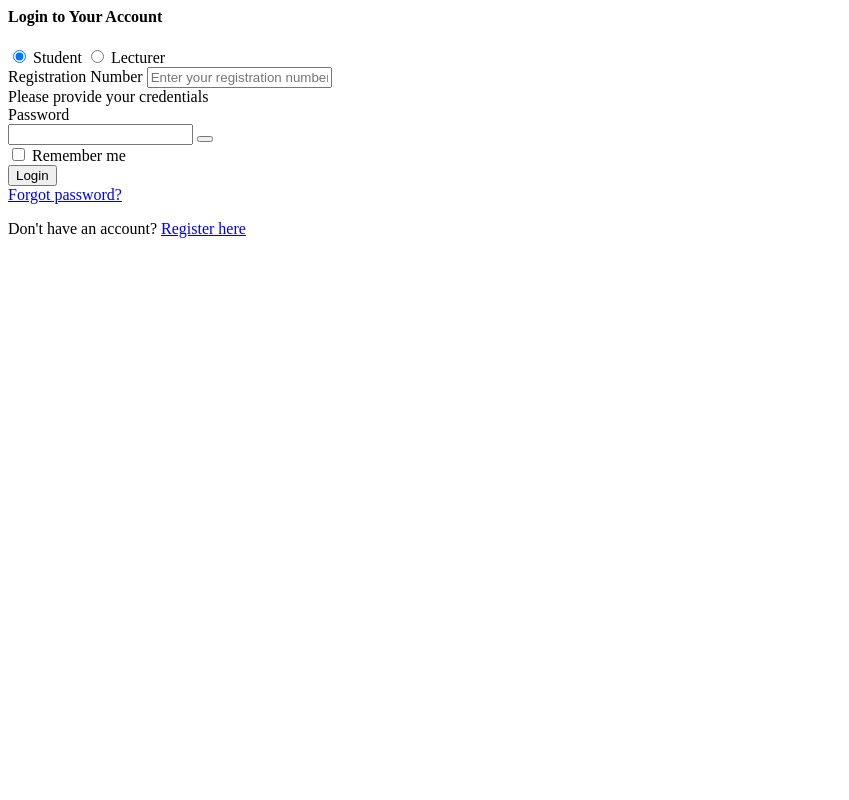
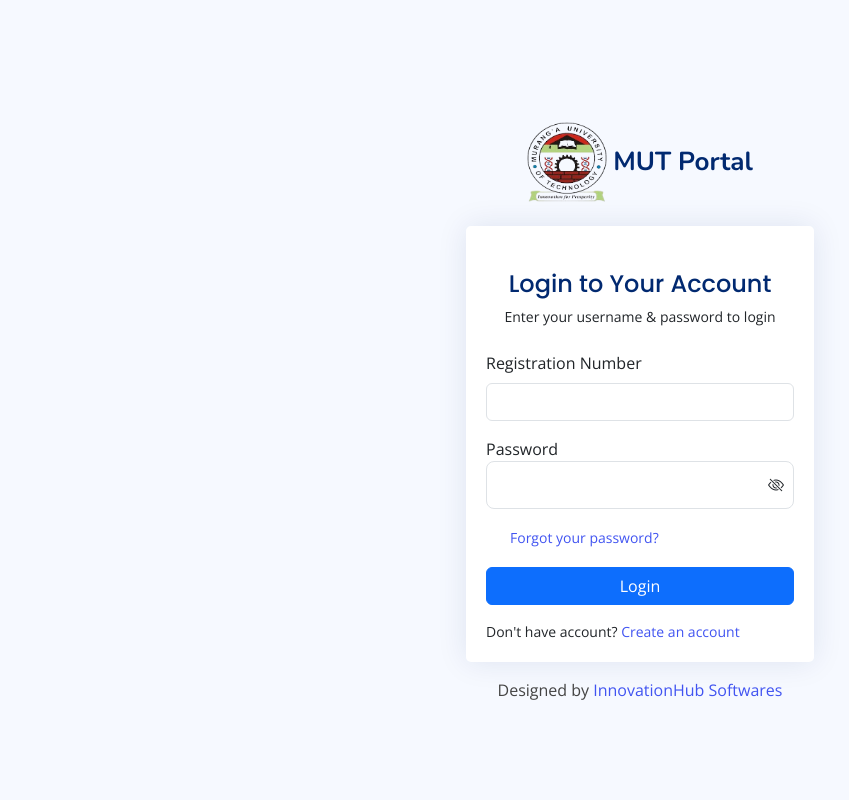
Before and after one commit to steve-ongera/Muranga-univeristy-students-portal, a Django app: page / in a window 1280 px wide. Shown: the whole page, without its empty margins (0-849 px from the left). Run offline with Django 5.2, Linux system fonts and the light colour scheme; some libraries are stand-ins or nearby versions.

Commit message:
made new changes

```diff
--- a/templates/auth/login.html
+++ b/templates/auth/login.html
@@ -1,111 +1,190 @@
-<div class="container mt-5">
-    <div class="row justify-content-center">
-        <div class="col-md-8">
-            <div class="card shadow">
-                <div class="card-header bg-primary text-white">
-                    <h4 class="mb-0"><i class="bi bi-box-arrow-in-right me-2"></i>Login to Your Account</h4>
-                </div>
-                <div class="card-body">
-                    {% if messages %}
+
+{% load static %}
+<!DOCTYPE html>
+<html lang="en">
+
+<head>
+  <meta charset="utf-8">
+  <meta content="width=device-width, initial-scale=1.0" name="viewport">
+
+  <title>Muranga university students portal| Login </title>
+  <meta content="" name="description">
+  <meta content="" name="keywords">
+
+  <!-- Favicons -->
+  <link href="{% static 'assets/img/logo.png'%}" rel="icon">
+  <link href="{% static 'assets/img/logo.png'%}" rel="apple-touch-icon">
+
+  <!-- Google Fonts -->
+  <link href="https://fonts.gstatic.com" rel="preconnect">
+  <link href="https://fonts.googleapis.com/css?family=Open+Sans:300,300i,400,400i,600,600i,700,700i|Nunito:300,300i,400,400i,600,600i,700,700i|Poppins:300,300i,400,400i,500,500i,600,600i,700,700i" rel="stylesheet">
+
+  <!-- Vendor CSS Files -->
+  <link href="{% static 'assets/vendor/bootstrap/css/bootstrap.min.css'%}" rel="stylesheet">
+  <link href="{% static 'assets/vendor/bootstrap-icons/bootstrap-icons.css'%}" rel="stylesheet">
+  <link href="{% static 'assets/vendor/boxicons/css/boxicons.min.css'%}" rel="stylesheet">
+  <link href="{% static 'assets/vendor/quill/quill.snow.css'%}" rel="stylesheet">
+  <link href="{% static 'assets/vendor/quill/quill.bubble.css'%}" rel="stylesheet">
+  <link href="{% static 'assets/vendor/remixicon/remixicon.css'%}" rel="stylesheet">
+  <link href="{% static 'assets/vendor/simple-datatables/style.css'%}" rel="stylesheet">
+  <link href="{% static 'assets/css/messages.css'%}" rel="stylesheet">
+
+
+  <!-- Template Main CSS File -->
+  <link href="{% static 'assets/css/style.css'%}" rel="stylesheet">
+  <link href="{% static 'assets/css/extra.css'%}" rel="stylesheet">
+  <script src="https://code.jquery.com/jquery-3.5.1.slim.min.js"></script>
+<script src="https://cdn.jsdelivr.net/npm/bootstrap@4.5.3/dist/js/bootstrap.bundle.min.js"></script>
+
+
+
+  <!-- Bootstrap JS (Include this just before the closing </body> tag) -->
+<script src="https://code.jquery.com/jquery-3.5.1.slim.min.js"></script>
+<script src="https://cdn.jsdelivr.net/npm/bootstrap@4.5.2/dist/js/bootstrap.bundle.min.js"></script>
+<style>
+  .alert {
+      padding: 15px;
+      margin-bottom: 20px;
+      border: 1px solid transparent;
+      border-radius: 4px;
+  }
+  .alert-success {
+      color: #3c763d;
+      background-color: #dff0d8;
+      border-color: #d6e9c6;
+  }
+  .alert-error {
+      color: #a94442;
+      background-color: #f2dede;
+      border-color: #ebccd1;
+  }
+  </style>
+
+</head>
+
+<body>
+
+  <div class="message-container" id="system-messages">
     {% for message in messages %}
-                            <div class="alert alert-{% if message.tags == 'error' %}danger{% else %}{{ message.tags }}{% endif %} alert-dismissible fade show" role="alert">
-                                <i class="bi bi-exclamation-circle-fill me-2"></i>
+    <div class="alert-message alert-{{ message.tags }}">
         {{ message }}
-                                <button type="button" class="btn-close" data-bs-dismiss="alert" aria-label="Close"></button>
+        <span class="close-message">&times;</span>
     </div>
     {% endfor %}
+</div>
+
+  <main>
+    <div class="container">
+
+      <section class="section register min-vh-100 d-flex flex-column align-items-center justify-content-center py-4">
+        <div class="container">
+          <div class="row justify-content-center">
+            <div class="col-lg-4 col-md-6 d-flex flex-column align-items-center justify-content-center">
+
+
+              {% if error_message %}
+              <div class="alert alert-danger">
+                  {{ error_message }}
+              </div>
               {% endif %}
 
-                    <form method="post" class="needs-validation" novalidate>
+              {% if success_message %}
+              <div class="alert alert-success">
+                  {{ success_message }}
+              </div>
+              {% endif %}
+
+
+
+
+              <div class="d-flex justify-content-center py-4">
+                <a href="{% url 'login' %}" class="logo d-flex align-items-center w-auto">
+                  <img src="{% static 'assets/img/logo.png' %}" alt=""  style="max-width: 80px; max-height: 80px;">
+                  <span class="d-none d-lg-block">MUT Portal</span>
+                </a>
+              </div>
+
+
+
+              <div class="card mb-3">
+
+                <div class="card-body">
+
+
+                  <div class="pt-4 pb-2">
+                    <h5 class="card-title text-center pb-0 fs-4">Login to Your Account</h5>
+                    <p class="text-center small">Enter your username & password to login</p>
+                  </div>
+
+                  <form method="POST"  class="row g-3 needs-validation" novalidate>
                     {% csrf_token %}
+                    <div class="col-12">
+                      <label for="username" class="form-label">Registration Number</label>
+                      <div class="input-group has-validation">
 
-                        <div class="mb-4 text-center">
-                            <div class="btn-group" role="group">
-                                <input type="radio" class="btn-check" name="user_type" id="student" value="student" checked>
-                                <label class="btn btn-outline-primary" for="student">
-                                    <i class="bi bi-mortarboard-fill me-1"></i> Student
-                                </label>
 
-                                <input type="radio" class="btn-check" name="user_type" id="lecturer" value="lecturer">
-                                <label class="btn btn-outline-primary" for="lecturer">
-                                    <i class="bi bi-person-badge-fill me-1"></i> Lecturer
-                                </label>
+                        <input type="text" id="username" name="username"   class="form-control" value="{{ username|default:'' }}"  required>
+                        <div class="invalid-feedback">Please enter your registration number.</div>
                       </div>
                     </div>
 
-                        <div class="mb-3">
-                            <label for="username" class="form-label">
-                                <i class="bi bi-person-vcard-fill me-1"></i>
-                                <span id="id-label">Registration Number</span>
-                            </label>
-                            <input type="text" class="form-control" id="username" name="username"
-                                   value="{{ username|default:'' }}" required
-                                   placeholder="Enter your registration number">
-                            <div class="invalid-feedback">Please provide your credentials</div>
-                        </div>
-
-                        <div class="mb-3">
-                            <label for="password" class="form-label">
-                                <i class="bi bi-lock-fill me-1"></i>
-                                Password
-                            </label>
-                            <div class="input-group">
-                                <input type="password" class="form-control" id="password" name="password" required>
-                                <button class="btn btn-outline-secondary" type="button" id="togglePassword">
-                                    <i class="bi bi-eye-fill"></i>
-                                </button>
+                    <div class="form-group">
+                      <label for="password" class="sr-only">Password</label>
+                      <div class="position-relative">
+                          <input type="password" id="password" name="password" class="form-control form-control-lg"  required>
+                          <i id="togglePassword" class="bi bi-eye-slash position-absolute" style="right: 10px; top: 50%; transform: translateY(-50%); cursor: pointer;"></i>
                       </div>
                   </div>
 
-                        <div class="mb-3 form-check">
-                            <input type="checkbox" class="form-check-input" id="remember" name="remember">
-                            <label class="form-check-label" for="remember">Remember me</label>
+
+                     <input type="hidden" name="next" value="{{ next }}">
+
+                    <div class="col-12">
+                      <div class="form-check">
+                        <a href="{% url 'forgot_password' %}" class="small">Forgot your password?</a>
+                      </div>
+                    </div>
+                    <div class="col-12">
+                      <button class="btn btn-primary w-100" type="submit">Login</button>
+                    </div>
+                    <div class="col-12">
+                      <p class="small mb-0">Don't have account? <a href="{% url 'register'%}">Create an account</a></p>
+                    </div>
+                  </form>
+
+                </div>
               </div>
 
-                        <div class="d-grid gap-2 mb-3">
-                            <button type="submit" class="btn btn-primary py-2">
-                                <i class="bi bi-box-arrow-in-right me-2"></i>Login
-                            </button>
+              <div class="credits">
+                   Designed by <a href="https://innovationhubltd.com/">InnovationHub Softwares</a>
               </div>
 
-                        <div class="text-center">
-                            <a href="#" class="text-decoration-none">Forgot password?</a>
-                        </div>
-                    </form>
-                </div>
-                <div class="card-footer text-center bg-light">
-                    <p class="mb-0">Don't have an account? <a href="{% url 'register' %}" class="text-decoration-none">Register here</a></p>
-                </div>
-            </div>
             </div>
           </div>
         </div>
 
-<script>
-    // Toggle password visibility
-    document.getElementById('togglePassword').addEventListener('click', function() {
-        const password = document.getElementById('password');
-        const type = password.getAttribute('type') === 'password' ? 'text' : 'password';
-        password.setAttribute('type', type);
-        this.innerHTML = type === 'password' ? '<i class="bi bi-eye-fill"></i>' : '<i class="bi bi-eye-slash-fill"></i>';
-    });
+      </section>
 
-    // Change label text based on user type selection
-    const studentRadio = document.getElementById('student');
-    const lecturerRadio = document.getElementById('lecturer');
-    const idLabel = document.getElementById('id-label');
+    </div>
+  </main><!-- End #main -->
 
-    studentRadio.addEventListener('change', function() {
-        if(this.checked) {
-            idLabel.textContent = 'Registration Number';
-            document.getElementById('username').placeholder = 'Enter your registration number';
-        }
-    });
+  <a href="#" class="back-to-top d-flex align-items-center justify-content-center"><i class="bi bi-arrow-up-short"></i></a>
 
-    lecturerRadio.addEventListener('change', function() {
-        if(this.checked) {
-            idLabel.textContent = 'Staff ID';
-            document.getElementById('username').placeholder = 'Enter your staff ID';
-        }
-    });
-</script>
+  <!-- Vendor JS Files -->
+  <script src="{% static 'assets/vendor/apexcharts/apexcharts.min.js'%}"></script>
+  <script src="{% static 'assets/vendor/bootstrap/js/bootstrap.bundle.min.js'%}"></script>
+  <script src="{% static 'assets/vendor/chart.js/chart.umd.js'%}"></script>
+  <script src="{% static 'assets/vendor/echarts/echarts.min.js'%}"></script>
+  <script src="{% static 'assets/vendor/quill/quill.js'%}"></script>
+  <script src="{% static 'assets/vendor/simple-datatables/simple-datatables.js'%}"></script>
+  <script src="{% static 'assets/vendor/tinymce/tinymce.min.js'%}"></script>
+  <script src="{% static 'assets/vendor/php-email-form/validate.js'%}"></script>
+
+  <!-- Template Main JS File -->
+  <script src="{% static 'assets/js/main.js'%}"></script>
+  <script src="{% static 'assets/js/eye.js'%}"></script>
+  <script src="{% static 'assets/js/messages.js'%}"></script>
+
+</body>
+
+</html>
--- a/templates/base/navbar.html
+++ b/templates/base/navbar.html
@@ -202,7 +202,7 @@
             </li>
 
             <li>
-              <a class="dropdown-item d-flex align-items-center" href="#">
+              <a class="dropdown-item d-flex align-items-center" href="{% url 'logout'%}">
                 <i class="bi bi-box-arrow-right"></i>
                 <span>Sign Out</span>
               </a>
```
Also changed, not shown: db.sqlite3. Lines whose indentation alone changed are shown as unchanged.
